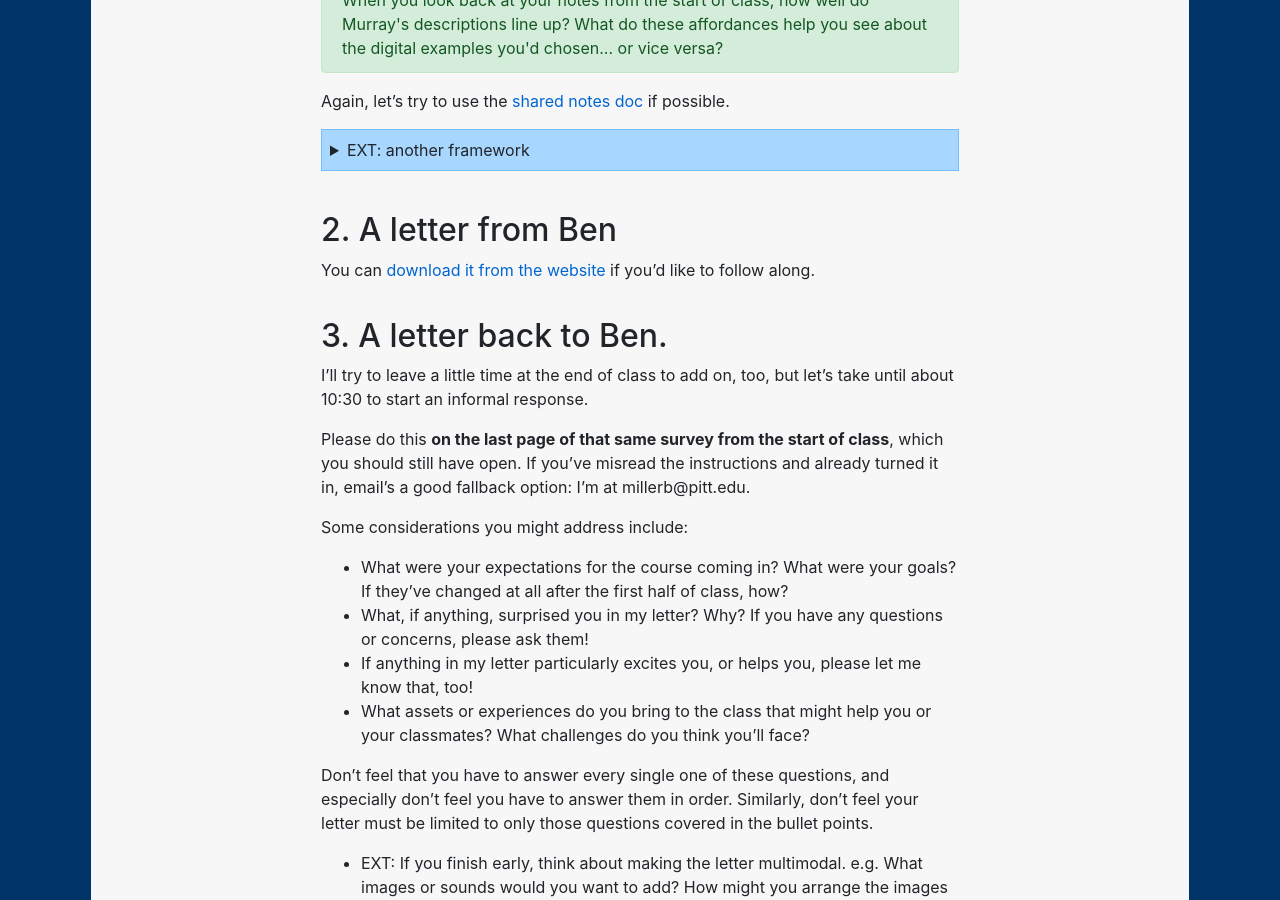
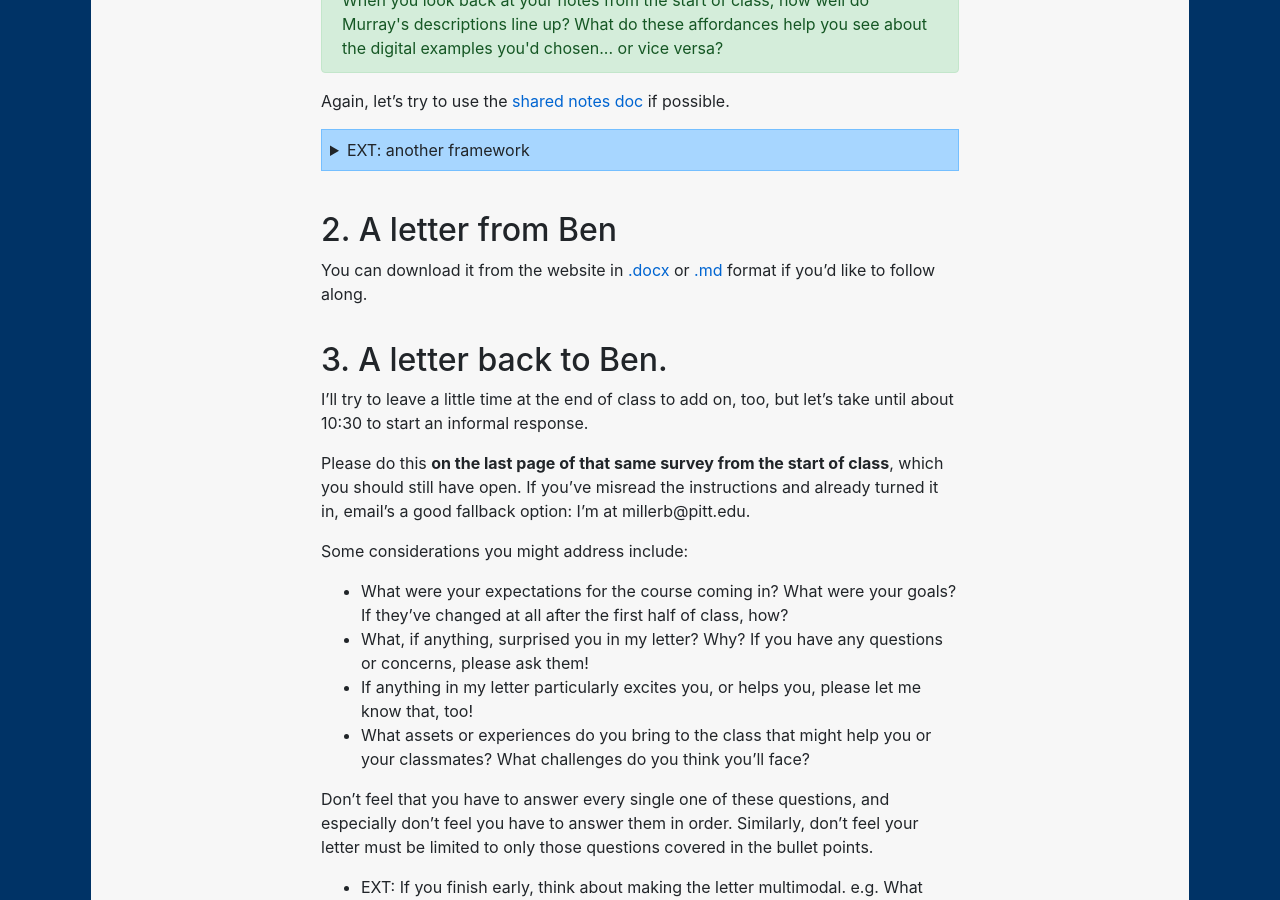
Before and after one commit to benmiller314/dsam2023fall, a Jekyll site: the page built from plans/week-01.md, in a window 1280 px wide and 900 px high, scrolled down 3074 px. Built offline with Jekyll 4.4.1, drawn with Linux system fonts in a browser that asks for light colours; our own code applies the rules of GitHub Pages for plain Markdown files.

Commit message:
add link to .md format of letter

```diff
--- a/plans/week-01.md
+++ b/plans/week-01.md
@@ -109,7 +109,7 @@ Again, let's try to use the [shared notes doc](https://bit.ly/dsam2023fall-notes
 
 
 ## 2. A letter from Ben
-You can [download it from the website](/{{site.course.base_path}}uploads/letter-from-ben.docx) if you'd like to follow along.
+You can download it from the website in [.docx](/{{site.course.base_path}}uploads/letter-from-ben.docx) or [.md](/{{site.course.base_path}}uploads/letter-from-ben.md) format if you'd like to follow along.
 
 ## 3. A letter back to Ben.
 I'll try to leave a little time at the end of class to add on, too, but let's take until about 10:30 to start an informal response.
```
